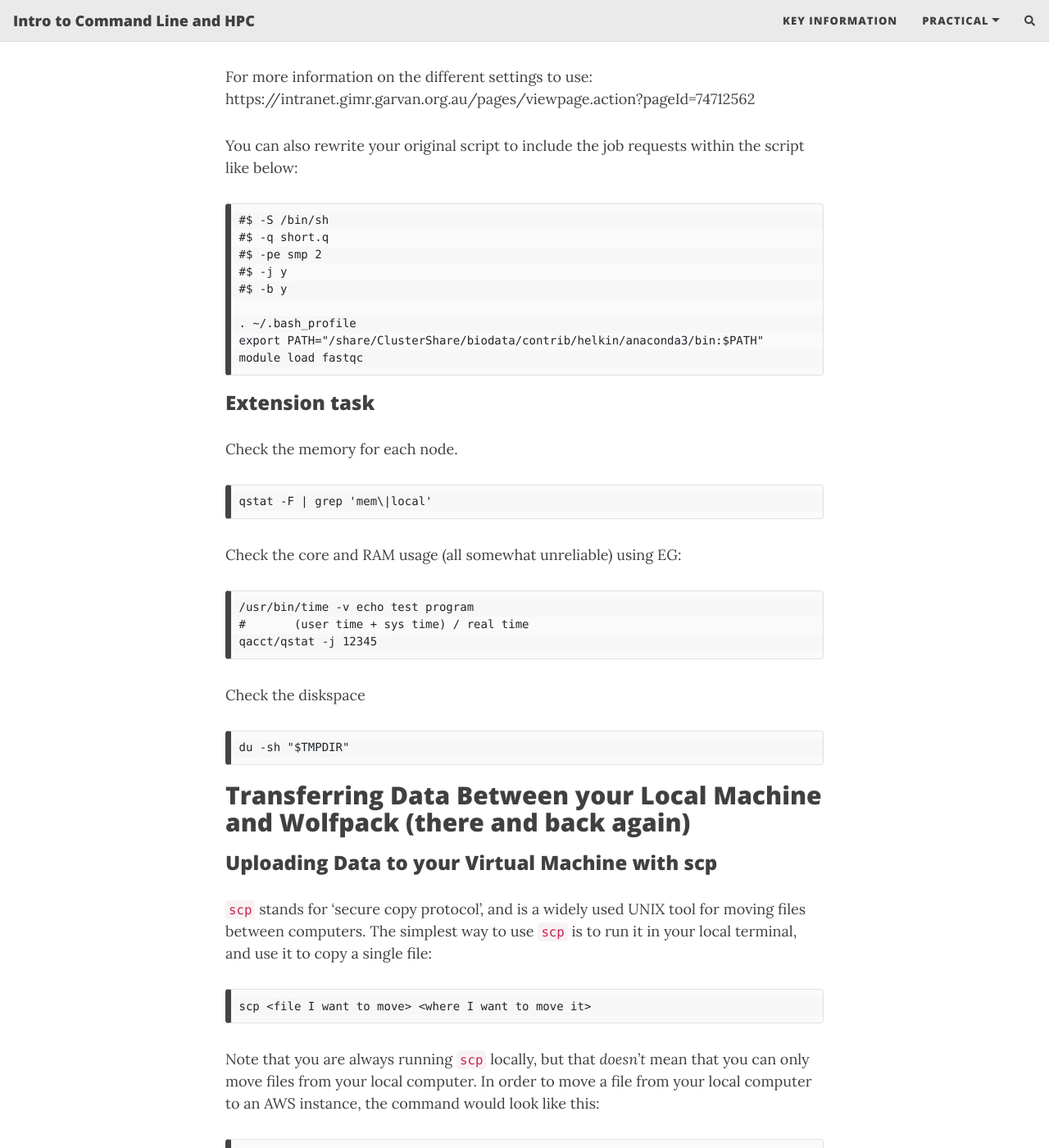
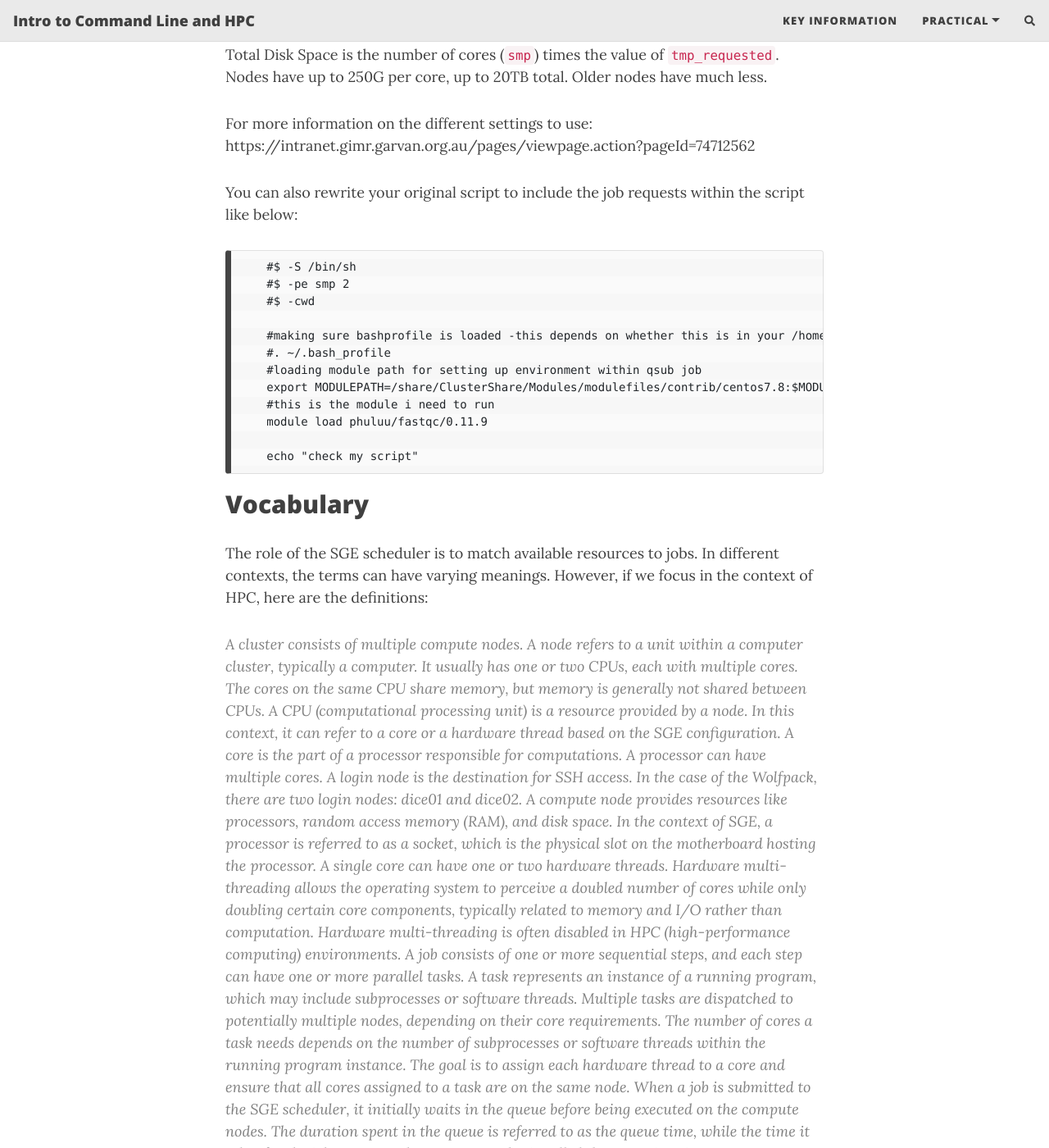
Before and after one commit to theheking/intro-to-command-line-hpc, a Jekyll site: the page built from practical_overview/7_Writing_Scripts_workingwithdata.md, in a window 1280 px wide and 1400 px high, scrolled down 3449 px. Shown: the whole window at 82% size. Built offline with Jekyll 4.4.1, drawn with Linux system fonts in a browser that asks for light colours; nearby versions of some CDN libraries; comment, search, counter and statistics services are not loaded; some of the changed text lies outside the part shown.

Commit message:
Update 7_Writing_Scripts_workingwithdata.md

```diff
--- a/practical_overview/7_Writing_Scripts_workingwithdata.md
+++ b/practical_overview/7_Writing_Scripts_workingwithdata.md
@@ -18,12 +18,15 @@ Submitting Jobs to the Wolfpack
 
 > **Objectives**
 >
->  *   Use `qsub` to run a job interactively.
+>  *   Use `qrsh` to run a job interactively.
+>
+>   *   Use `qsub` to submit a batch job
 >
 > *   Use the `bash` command to execute a shell script.
 >
 > *   Use `chmod` to make a script an executable program.
 >
+
 
 
 Wolfpack - How to start an interactive job
@@ -102,15 +104,35 @@ https://intranet.gimr.garvan.org.au/pages/viewpage.action?pageId=74712562
 
 You can also rewrite your original script to include the job requests within the script like below:
 
-    #$ -S /bin/sh
-    #$ -q short.q
-    #$ -pe smp 2
-    #$ -j y
-    #$ -b y
+        #$ -S /bin/sh
+        #$ -pe smp 2
+        #$ -cwd
 
-    . ~/.bash_profile
-    export PATH="/share/ClusterShare/biodata/contrib/helkin/anaconda3/bin:$PATH"
-    module load fastqc
+        #making sure bashprofile is loaded -this depends on whether this is in your /home/user/ folder
+        #. ~/.bash_profile
+        #loading module path for setting up environment within qsub job
+        export MODULEPATH=/share/ClusterShare/Modules/modulefiles/contrib/centos7.8:$MODULEPATH
+        #this is the module i need to run
+        module load phuluu/fastqc/0.11.9
+
+        echo "check my script"
+
+
+Vocabulary
+-----------
+The role of the SGE scheduler is to match available resources to jobs.
+In different contexts, the terms can have varying meanings. However, if we focus in the context of HPC, here are the definitions:
+> A *cluster* consists of multiple compute nodes.
+> A *node* refers to a unit within a computer cluster, typically a computer. It usually has one or two CPUs, each with multiple cores. The cores on the same CPU share memory, but memory is generally not shared between CPUs.
+> A *CPU (computational processing unit)* is a resource provided by a node. In this context, it can refer to a core or a hardware thread based on the SGE configuration.
+> A core is the part of a processor responsible for computations. A processor can have multiple cores.
+> A login node is the destination for SSH access. In the case of the Wolfpack, there are two login nodes: dice01 and dice02.
+> A compute node provides resources like processors, random access memory (RAM), and disk space.
+> In the context of SGE, a processor is referred to as a socket, which is the physical slot on the motherboard hosting the processor. A single core can have one or two hardware threads. Hardware multi-threading allows the operating system to perceive a doubled number of cores while only doubling certain core components, typically related to memory and I/O rather than computation. Hardware multi-threading is often disabled in HPC (high-performance computing) environments.
+> A *job* consists of one or more sequential steps, and each step can have one or more parallel tasks. A task represents an instance of a running program, which may include subprocesses or software threads.
+> Multiple tasks are dispatched to potentially multiple nodes, depending on their core requirements. The number of cores a task needs depends on the number of subprocesses or software threads within the running program instance. The goal is to assign each hardware thread to a core and ensure that all cores assigned to a task are on the same node.
+> When a job is submitted to the SGE scheduler, it initially waits in the queue before being executed on the compute nodes. The duration spent in the queue is referred to as the queue time, while the time it takes for the job to run on the compute nodes is called the execution time.
+
 
 
 ### Extension task
```
Also changed, not shown: other parts of practical_overview/7_Writing_Scripts_workingwithdata.md (+1 -2 lines).
